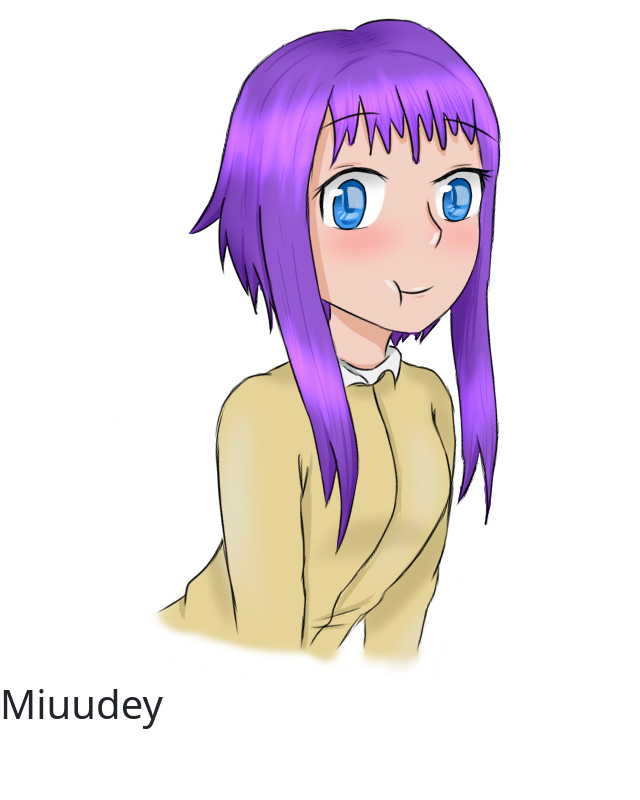
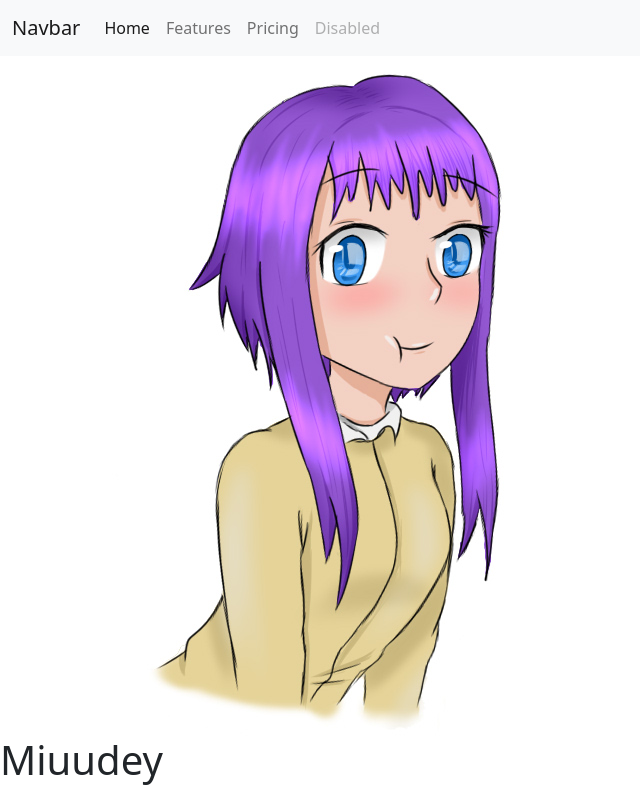
Before and after one commit to di-salazard/MiuudeyPage, a plain HTML site: page index.html in a window 1280 px wide. Shown: the whole page, without its empty margins (0-640 px from the left). Drawn offline with Linux system fonts and the light colour scheme.

Commit message:
:bootstrap prueba

```diff
--- a/index.html
+++ b/index.html
@@ -12,6 +12,22 @@
         </script>
         <link rel="stylesheet" href="css/bootstrap.min.css">
     <body>
+        <nav class="navbar navbar-expand-lg bg-light">
+            <div class="container-fluid">
+              <a class="navbar-brand" href="#">Navbar</a>
+              <button class="navbar-toggler" type="button" data-bs-toggle="collapse" data-bs-target="#navbarNavAltMarkup" aria-controls="navbarNavAltMarkup" aria-expanded="false" aria-label="Toggle navigation">
+                <span class="navbar-toggler-icon"></span>
+              </button>
+              <div class="collapse navbar-collapse" id="navbarNavAltMarkup">
+                <div class="navbar-nav">
+                  <a class="nav-link active" aria-current="page" href="#">Home</a>
+                  <a class="nav-link" href="#">Features</a>
+                  <a class="nav-link" href="#">Pricing</a>
+                  <a class="nav-link disabled">Disabled</a>
+                </div>
+              </div>
+            </div>
+          </nav>
         </td>
             <img src="images/NewCanvas1.jpg">
             <h1>Miuudey</h1>
```
